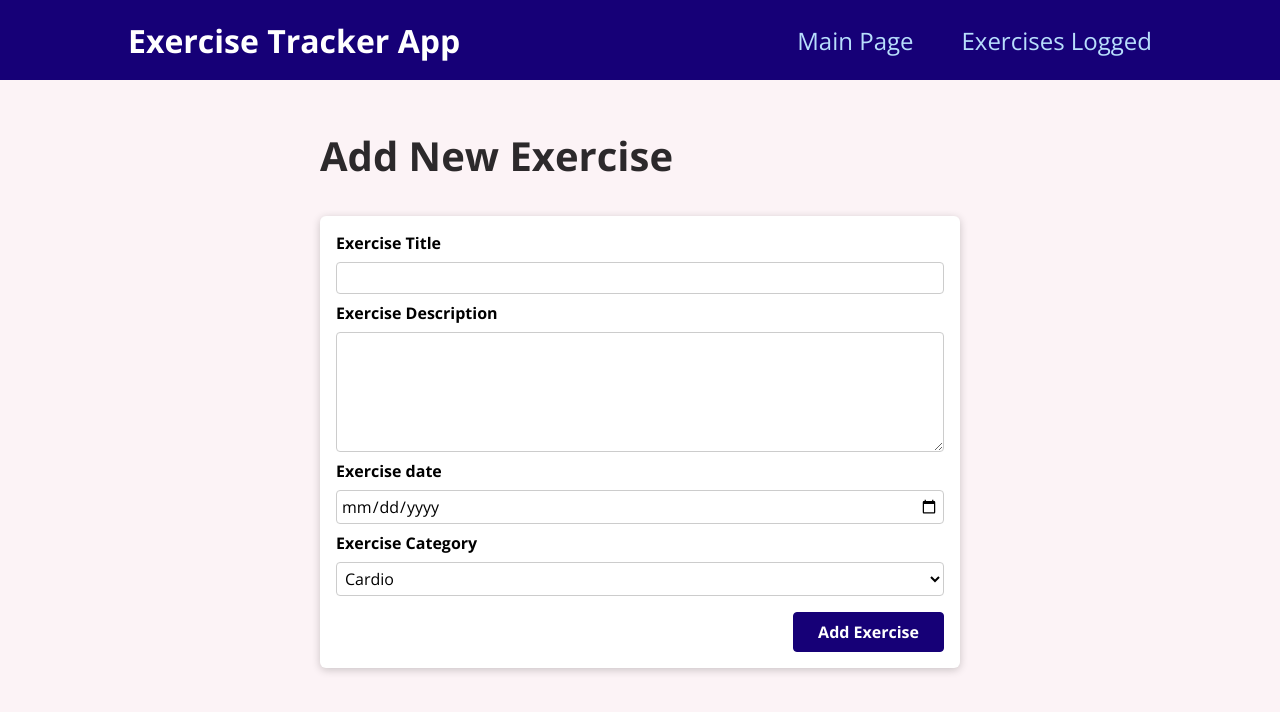
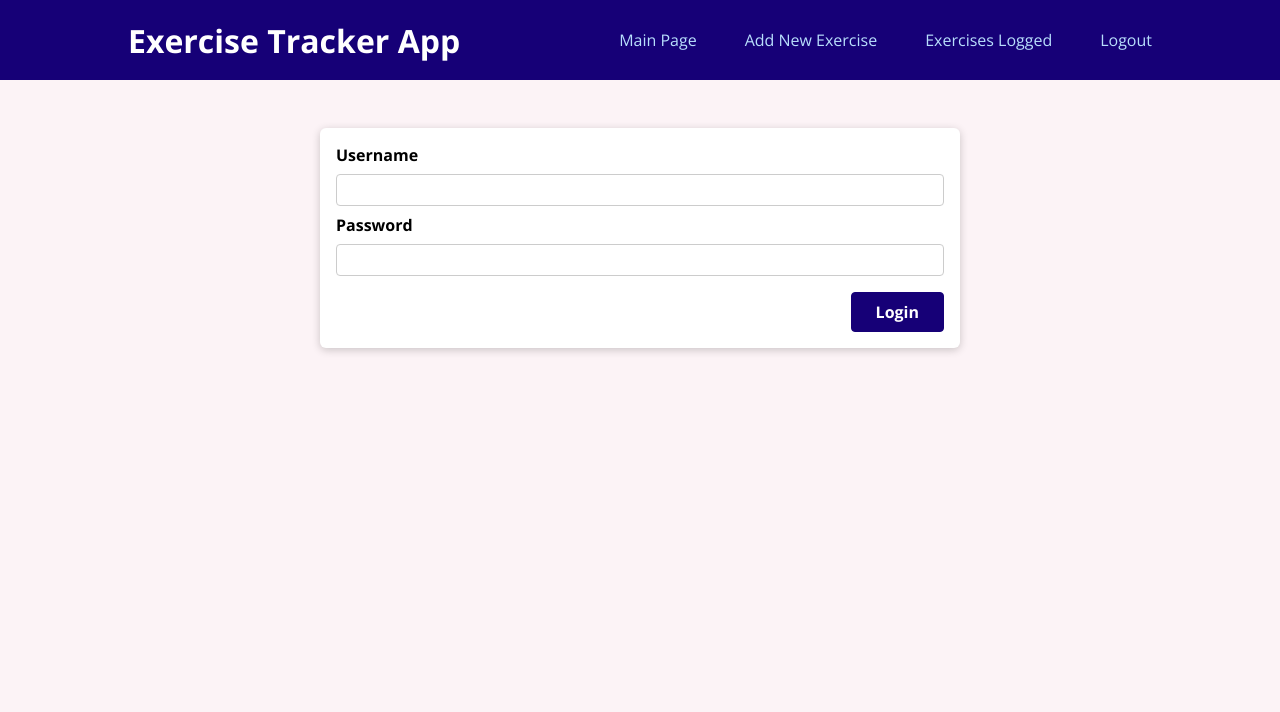
Before and after one commit to kaiorosa1/exercise-tracker-frontend, a React (Create React App) app: page / in a window 1280 px wide. Shown: the top 712 px of the page. Built offline with nearby package versions, Linux system fonts and the light colour scheme.

Commit message:
add auth component + Login Page component

```diff
--- a/src/App.js
+++ b/src/App.js
@@ -1,6 +1,7 @@
 import { Route, Switch } from "react-router-dom";
 import Layout from "./components/layout/Layout";
 import AllExercisesPage from "./pages/AllExercises";
+import LoginPage from "./pages/Login";
 import NewExercisePage from "./pages/NewExercise";
 
 function App() {
@@ -8,6 +9,9 @@ function App() {
     <Layout>
       <Switch>
         <Route path='/' exact>
+          <LoginPage />
+        </Route>
+        <Route path='/new-exercise' exact>
           <NewExercisePage />
         </Route>
         <Route path='/exercises-logged' exact>
--- /dev/null
+++ b/src/components/auth/LoginForm.js
@@ -0,0 +1,43 @@
+import { useRef } from "react";
+import Card from "../ui/Card";
+import classes from './LoginForm.module.css';
+
+function LoginForm(props) {
+
+    const usernameInputRef = useRef();
+    const passwordInputRef = useRef();
+
+    function submitHandler(event) {
+        event.preventDefault();
+
+        const enteredTitle = usernameInputRef.current.value;
+        const enteredPassword = passwordInputRef.current.value;
+
+        const loginData = {
+            username: enteredTitle,
+            password: enteredPassword,
+        };
+
+        console.log(loginData);
+    }
+    return (
+        <Card>
+            <form className={classes.form} onSubmit={submitHandler}>
+                <div className={classes.control}>
+                    <label htmlFor="username">Username</label>
+                    <input type="text" required id="username" ref={usernameInputRef} />
+                </div>
+                <div className={classes.control}>
+                    <label htmlFor="password">Password</label>
+                    <input type="password" required id="password" ref={passwordInputRef} />
+                </div>
+                <div className={classes.actions}>
+                    <button>Login</button>
+                </div>
+            </form>
+        </Card>
+    );
+}
+
+
+export default LoginForm;
--- /dev/null
+++ b/src/components/auth/LoginForm.module.css
@@ -0,0 +1,50 @@
+.form {
+    padding: 1rem;
+}
+
+.control {
+    margin-bottom: 0.5rem;
+}
+
+.control label {
+    display: block;
+    font-weight: bold;
+    margin-bottom: 0.5rem;
+}
+
+.control input,
+.control select,
+.control textarea {
+    display: block;
+    font: inherit;
+    border-radius: 4px;
+    border: 1px solid #ccc;
+    padding: 0.25rem;
+    width: 100%;
+}
+
+.actions {
+    margin-top: 1rem;
+    text-align: right;
+}
+
+.actions button {
+    font: inherit;
+    cursor: pointer;
+    background-color: #160077;
+    color: white;
+    padding: 0.5rem 1.5rem;
+    border: 1px solid #160077;
+    border-radius: 4px;
+    font-weight: bold;
+}
+
+.actions button:hover,
+.actions button:active {
+    background-color: #160077;
+    border-color: #160077;
+}
+
+select {
+    background-color: white;
+}
--- a/src/components/exercises/ExerciseList.js
+++ b/src/components/exercises/ExerciseList.js
@@ -3,9 +3,17 @@ import classes from './ExerciseList.module.css';
 
 const DUMMY_DATA = [
     {
+        id: 1,
         title: "This is a dummy title",
         description: "this is a description",
         date: '2023-03-09',
+        category: "Exercise Category"
+    },
+    {
+        id:2,
+        title: "This is a dummy title 2",
+        description: "this is a description 2",
+        date: '2023-03-10',
         category: "Exercise Category"
     }
 ];
@@ -14,7 +22,7 @@ function ExerciseList() {
     return (
         <div>
             <ul className={classes.list}>
-                <ExerciseItem data={DUMMY_DATA[0]} />
+                {DUMMY_DATA.map((data) => <ExerciseItem  key={data.id} data={data} />)}
             </ul>
         </div>
     );
--- a/src/components/layout/MainNavigation.js
+++ b/src/components/layout/MainNavigation.js
@@ -11,7 +11,13 @@ function MainNavigation() {
                         <Link to='/'>Main Page</Link>
                     </li>
                     <li>
+                        <Link to='/new-exercise'>Add New Exercise</Link>
+                    </li>
+                    <li>
                         <Link to='/exercises-logged'>Exercises Logged</Link>
+                    </li>
+                    <li>
+                        <Link to='/'>Logout</Link>
                     </li>
                 </ul>
             </nav>
--- a/src/components/layout/MainNavigation.module.css
+++ b/src/components/layout/MainNavigation.module.css
@@ -28,7 +28,7 @@
 
 .header a {
     text-decoration: none;
-    font-size: 1.5rem;
+    font-size: 1.0rem;
     color: #b8defc;
 }
 
--- a/src/pages/AllExercises.js
+++ b/src/pages/AllExercises.js
@@ -3,7 +3,6 @@ import ExerciseList from "../components/exercises/ExerciseList";
 function AllExercisesPage(){
     return(
         <div>
-            All Exercise Page
             <ExerciseList />
         </div>
     );
--- /dev/null
+++ b/src/pages/Login.js
@@ -0,0 +1,11 @@
+import LoginForm from "../components/auth/LoginForm";
+
+function LoginPage() {
+    return (
+        <div>
+            <LoginForm />
+        </div>
+    );
+}
+
+export default LoginPage;
```
